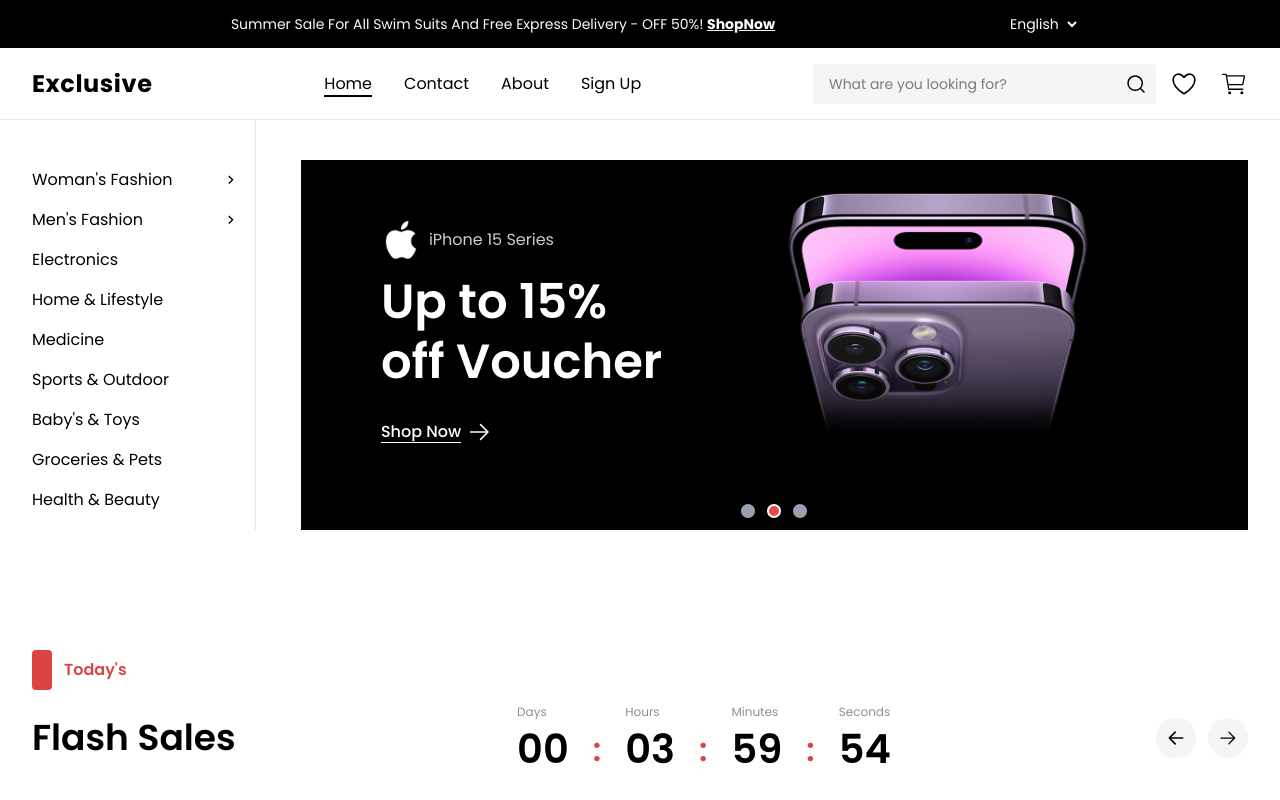
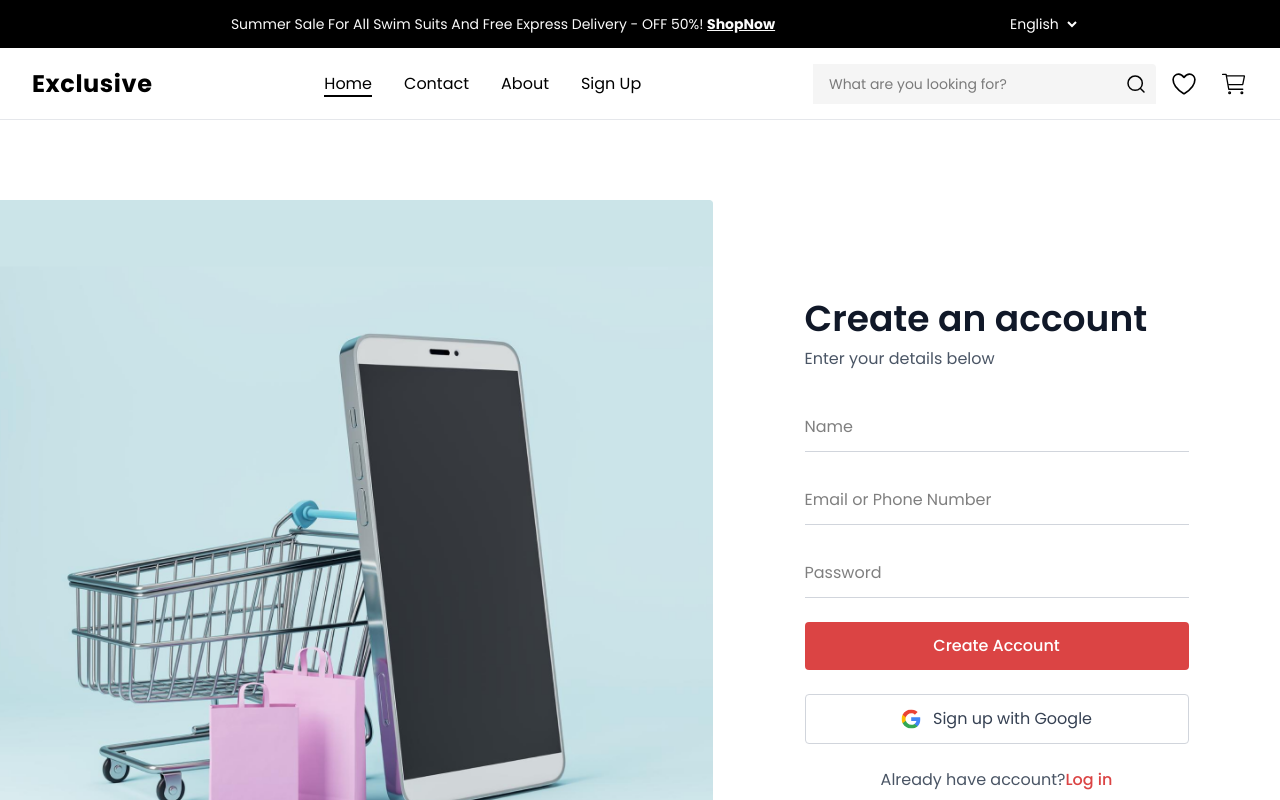
Before and after one commit to diyornv/react-narmativ, a React app: page /sign-in in a window 1280 px wide. Shown: the top 800 px of the page. Built offline with nearby package versions, Linux system fonts and the light colour scheme; the HTML template or start-up script is replaced by a standard one.

Commit message:
3.19 and 3.20 done

```diff
--- /dev/null
+++ b/src/components/SignIn.jsx
@@ -0,0 +1,82 @@
+import React from "react";
+import signIn from "../assets/img/signin-img.png";
+import googleIcon from "../assets/svg/Icon-Google.svg";
+
+const SignIn = () => {
+  return (
+    <div className="py-20 flex">
+      <div className="">
+        <img
+          src={signIn}
+          alt="Phone and Shopping Cart"
+          className=" object-cover"
+        />
+      </div>
+
+      <div className="w-1/2 flex items-center justify-center">
+        <div className="w-full max-w-md px-8">
+          <div className=" mb-8">
+            <h1 className="text-4xl font-semibold text-gray-900 mb-2">
+              Create an account
+            </h1>
+            <p className="text-gray-600">Enter your details below</p>
+          </div>
+
+          <form className="space-y-6">
+            <div>
+              <input
+                type="text"
+                placeholder="Name"
+                className="w-full py-3 border-b border-gray-300 focus:outline-none focus:border-gray-900"
+              />
+            </div>
+
+            <div>
+              <input
+                type="email"
+                placeholder="Email or Phone Number"
+                className="w-full py-3 border-b border-gray-300 focus:outline-none focus:border-gray-900"
+              />
+            </div>
+
+            <div>
+              <input
+                type="password"
+                placeholder="Password"
+                className="w-full py-3 border-b border-gray-300  focus:outline-none focus:border-gray-900"
+              />
+            </div>
+
+            <button
+              type="submit"
+              className="w-full bg-[#DB4444] text-white py-3 rounded-sm font-medium cursor-pointer"
+            >
+              Create Account
+            </button>
+          </form>
+
+          <div className="mt-6">
+            <button className="w-full flex items-center justify-center gap-3 py-3 border border-gray-300 rounded-sm cursor-pointer">
+              <img src={googleIcon} alt="Google" className="w-5 h-5" />
+              <span className="text-gray-700">Sign up with Google</span>
+            </button>
+          </div>
+
+          <div className="mt-6 text-center">
+            <p className="text-gray-600">
+              Already have account?
+              <a
+                href="#"
+                className="text-[#DB4444] font-medium hover:underline"
+              >
+                Log in
+              </a>
+            </p>
+          </div>
+        </div>
+      </div>
+    </div>
+  );
+};
+
+export default SignIn;
--- /dev/null
+++ b/src/components/SignUp.jsx
@@ -0,0 +1,60 @@
+import React from "react";
+import signIn from "../assets/img/signin-img.png";
+import googleIcon from "../assets/svg/Icon-Google.svg";
+
+const SignUp = () => {
+  return (
+    <div className="py-20 flex">
+      <div className="">
+        <img
+          src={signIn}
+          alt="Phone and Shopping Cart"
+          className=" object-cover"
+        />
+      </div>
+
+      <div className="w-1/2 flex items-center justify-center">
+        <div className="w-full max-w-md px-8">
+          <div className=" mb-8">
+            <h1 className="text-4xl font-semibold text-gray-900 mb-2">
+              Log in to Exclusive
+            </h1>
+            <p className="text-gray-600">Enter your details below</p>
+          </div>
+
+          <form className="space-y-6">
+            <div>
+              <input
+                type="text"
+                placeholder="Email or Phone Number"
+                className="w-full py-3 border-b border-gray-300 focus:outline-none focus:border-gray-900"
+              />
+            </div>
+
+            <div>
+              <input
+                type="password"
+                placeholder="Password"
+                className="w-full py-3 border-b border-gray-300  focus:outline-none focus:border-gray-900"
+              />
+            </div>
+          </form>
+
+          <div className="mt-6 flex items-center justify-between">
+            <button
+              type="Login"
+              className="bg-[#DB4444] px-12 text-white py-3 rounded-sm font-medium outline-none cursor-pointer"
+            >
+              Login
+            </button>
+            <a href="#" className="text-[#DB4444] font-medium hover:underline">
+              Forget Password?
+            </a>
+          </div>
+        </div>
+      </div>
+    </div>
+  );
+};
+
+export default SignUp;
--- a/src/main.jsx
+++ b/src/main.jsx
@@ -1,5 +1,6 @@
 import React from "react";
 import ReactDOM from "react-dom/client";
+import { BrowserRouter as Router, Routes, Route } from "react-router-dom";
 import "./index.css";
 import Banner from "./components/Banner";
 import Navbar from "./components/Navbar";
@@ -13,11 +14,11 @@
 import Arrival from "./components/Arrival";
 import Services from "./components/Services";
 import Footer from "./components/Footer";
+import SignIn from "./components/SignIn";
+import SignUp from "./components/SignUp";
 
-ReactDOM.createRoot(document.getElementById("root")).render(
-  <React.StrictMode>
-    <Banner />
-    <Navbar />
+const HomePage = () => (
+  <>
     <div className="container flex">
       <Sidebar />
       <HeroSlider />
@@ -29,6 +30,20 @@
     <ExploreProducts />
     <Arrival />
     <Services />
-    <Footer />
+  </>
+);
+
+ReactDOM.createRoot(document.getElementById("root")).render(
+  <React.StrictMode>
+    <Router>
+      <Banner />
+      <Navbar />
+      <Routes>
+        <Route path="/" element={<HomePage />} />
+        <Route path="/sign-in" element={<SignIn />} />
+        <Route path="/sign-up" element={<SignUp />} />
+      </Routes>
+      <Footer />
+    </Router>
   </React.StrictMode>
 );
```
Also changed, not shown: src/assets/img/signin-img.png (added), src/assets/svg/Icon-Google.svg (added).
